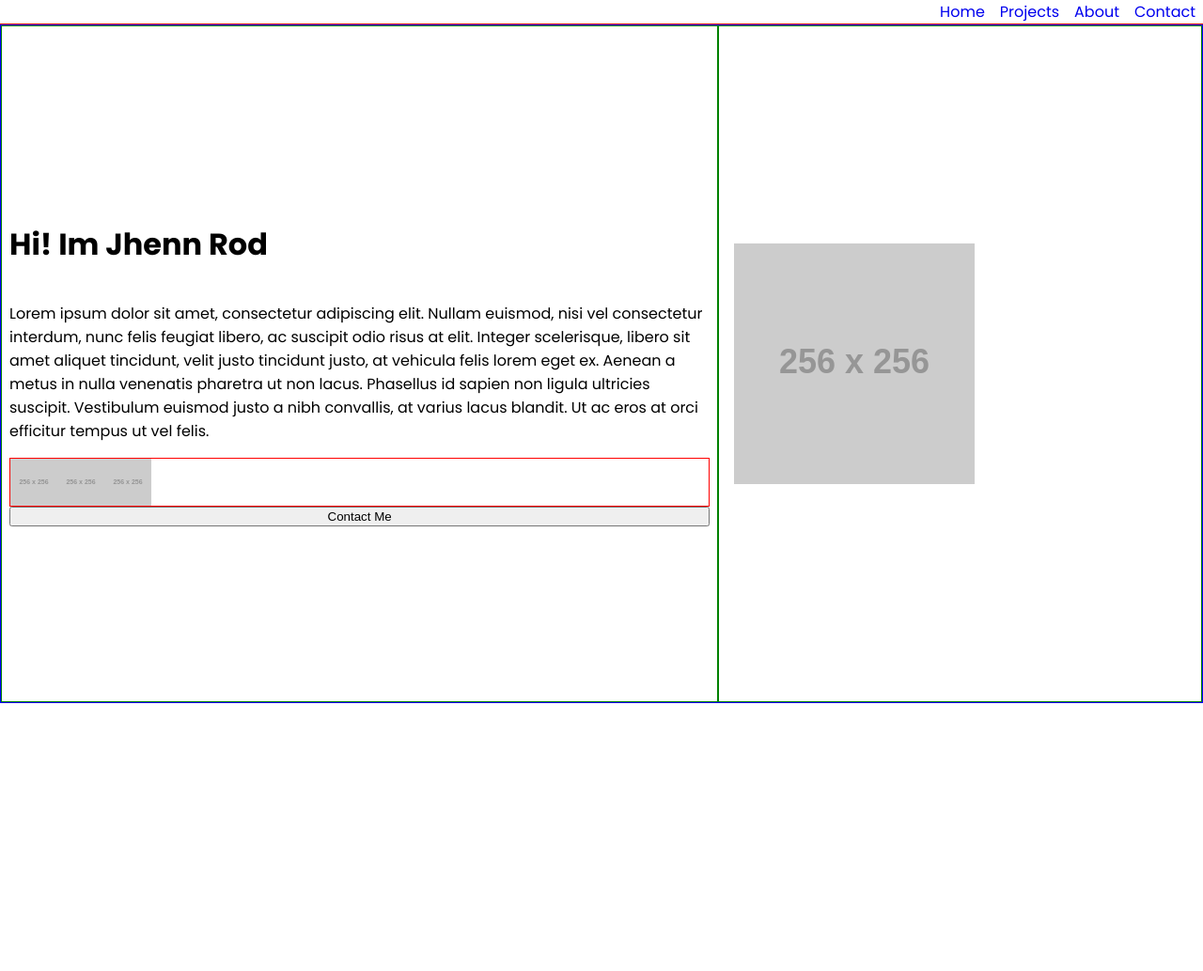
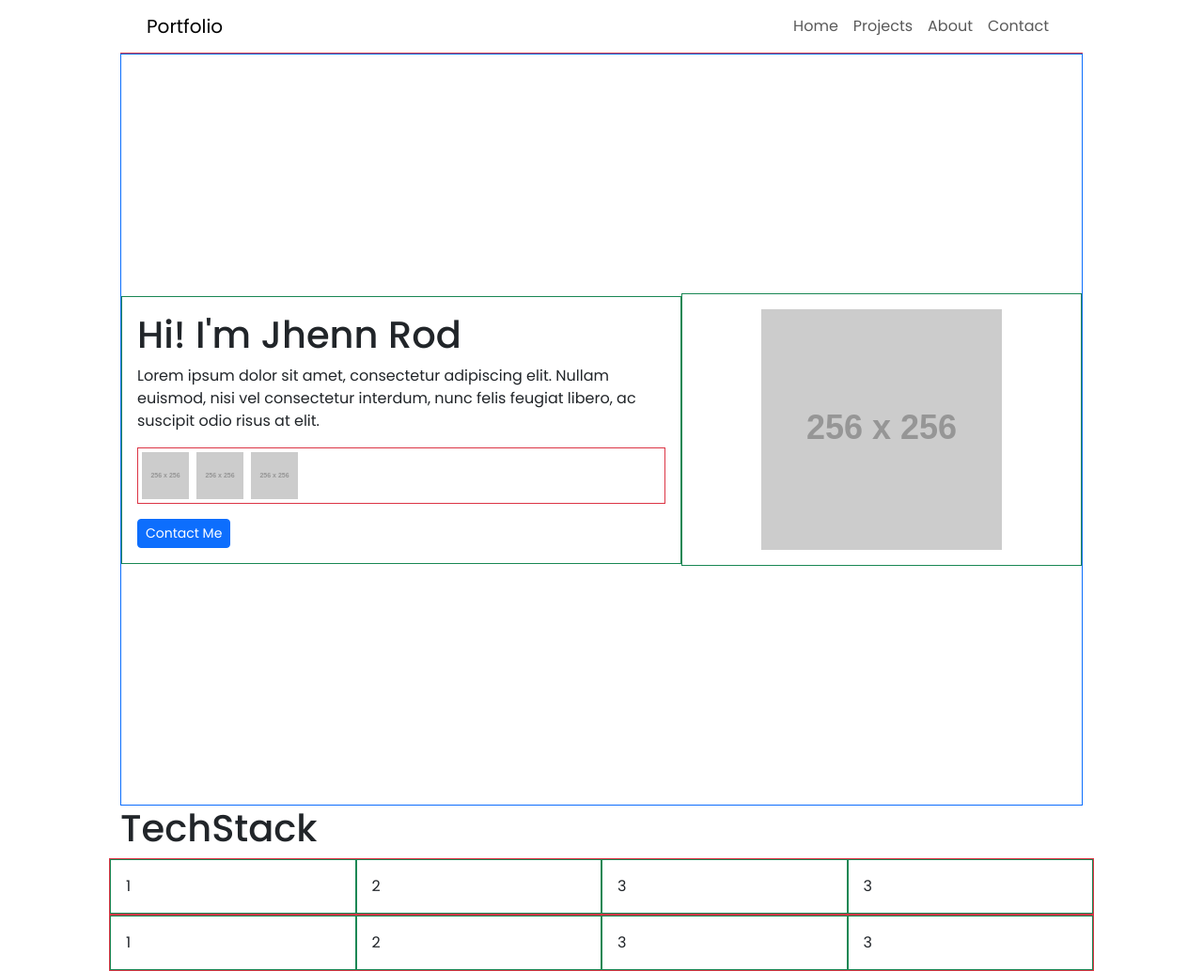
Before and after one commit to Wise-394/Wise-394.github.io, a plain HTML site: page index.html in a window 1280 px wide. Shown: the whole page at 94% size. Before the commit the page ends 800 px from the top, so only its background shows below. Drawn offline with nearby package versions, Linux system fonts and the light colour scheme; placeholder pictures from the web are drawn by us.

Commit message:
changed to bootstrap

```diff
--- a/index.html
+++ b/index.html
@@ -10,37 +10,81 @@
     <link rel="preconnect" href="https://fonts.gstatic.com" crossorigin>
     <link href="https://fonts.googleapis.com/css2?family=Poppins:wght@100;200;300;400;500;600;700;800;900&display=swap" rel="stylesheet">
 
-    <!-- External CSS -->
+    <!-- Bootstrap CSS -->
+    <link href="https://cdn.jsdelivr.net/npm/bootstrap@5.3.0/dist/css/bootstrap.min.css" rel="stylesheet">
+
+    <!-- Custom Styles -->
     <link rel="stylesheet" href="styles.css">
 </head>
 <body>
 
     <!-- Navigation -->
     <header>
-        <nav class="navbar">
-            <a href="#" class="nav_item">Home</a>
-            <a href="#" class="nav_item">Projects</a>
-            <a href="#" class="nav_item">About</a>
-            <a href="#" class="nav_item">Contact</a>
+        <nav class="navbar navbar-expand-md border-bottom border-danger">
+            <div class="container-fluid">
+                <!-- Brand / Logo (Optional) -->
+                <a class="navbar-brand" href="#">Portfolio</a>
+
+                <!-- Hamburger Button -->
+                <button class="navbar-toggler" type="button" data-bs-toggle="collapse" data-bs-target="#navbarNav">
+                    <span class="navbar-toggler-icon"></span>
+                </button>
+
+                <!-- Navigation Links -->
+                <div class="collapse navbar-collapse justify-content-end" id="navbarNav">
+                    <div class="navbar-nav">
+                        <a class="nav-link" href="#">Home</a>
+                        <a class="nav-link" href="#">Projects</a>
+                        <a class="nav-link" href="#">About</a>
+                        <a class="nav-link" href="#">Contact</a>
+                    </div>
+                </div>
+            </div>
         </nav>
     </header>
 
     <!-- Main Content -->
-    <main class="container">
-        <div class="container_item" id="column1">
-            <h1 id ="name">Hi! Im Jhenn Rod</h1>
-            <p id ="description"> Lorem ipsum dolor sit amet, consectetur adipiscing elit. Nullam euismod, nisi vel consectetur interdum, nunc felis feugiat libero, ac suscipit odio risus at elit. Integer scelerisque, libero sit amet aliquet tincidunt, velit justo tincidunt justo, at vehicula felis lorem eget ex. Aenean a metus in nulla venenatis pharetra ut non lacus. Phasellus id sapien non ligula ultricies suscipit. Vestibulum euismod justo a nibh convallis, at varius lacus blandit. Ut ac eros at orci efficitur tempus ut vel felis.</p>
-            <div class="contact_container">
-                <img class = "contact_img" src="https://placehold.co/256x256" alt="Placeholder">
-                <img class = "contact_img" src="https://placehold.co/256x256" alt="Placeholder">
-                <img class = "contact_img" src="https://placehold.co/256x256" alt="Placeholder">
+<main class="container-fluid">
+    <div class="row min-vh-100 border border-primary align-items-center">
+        <!-- Right Column (Image) - Moves Above on Small Screens -->
+        <div class="col-md-5 d-flex justify-content-center align-items-center border border-success p-3 order-1 order-md-2">
+            <img src="https://placehold.co/256x256" class="img-fluid" alt="Profile Image Placeholder">
+        </div>
+
+        <!-- Left Column (Text) -->
+        <div class="col-md-7 d-flex flex-column justify-content-center border border-success p-3 order-2 order-md-1">
+            <h1 id="name">Hi! I'm Jhenn Rod</h1>
+            <p id="description">
+                Lorem ipsum dolor sit amet, consectetur adipiscing elit. Nullam euismod, nisi vel consectetur interdum, nunc felis feugiat libero, ac suscipit odio risus at elit.
+            </p>
+            <div class="d-flex border border-danger">
+                <img class="contact_img m-1" src="https://placehold.co/256x256" alt="Placeholder">
+                <img class="contact_img m-1" src="https://placehold.co/256x256" alt="Placeholder">
+                <img class="contact_img m-1" src="https://placehold.co/256x256" alt="Placeholder">
             </div>
-            <button>Contact Me</button>
+            <button class="btn btn-primary mt-3 btn-sm align-self-start">Contact Me</button>
         </div>
-        <div class="container_item" id="column2">
-            <img src="https://placehold.co/256x256" alt="Profile Image Placeholder">
-        </div>
-    </main>
+    </div>
+</main>
+<section>
+    <h1>TechStack</h1>
+    <div class = "row d-flex border border-danger">
+        <div class = "col-6 col-md-3 border border-success p-3">1</div>
+        <div class = "col-6 col-md-3 border border-success p-3">2</div>
+        <div class = "col-6 col-md-3 border border-success p-3">3</div>
+        <div class = "col-6 col-md-3 border border-success p-3">3</div>
+    </div>
+    <div class = "row d-flex border border-danger">
+        <div class = "col-6 col-md-3 border border-success p-3">1</div>
+        <div class = "col-6 col-md-3 border border-success p-3">2</div>
+        <div class = "col-6 col-md-3 border border-success p-3">3</div>
+        <div class = "col-6 col-md-3 border border-success p-3">3</div>
+    </div>
+</section>
+
+
+    <!-- Bootstrap JavaScript -->
+    <script src="https://cdn.jsdelivr.net/npm/bootstrap@5.3.0/dist/js/bootstrap.bundle.min.js"></script>
 
 </body>
 </html>
--- a/styles.css
+++ b/styles.css
@@ -1,63 +1,47 @@
 /* Global Styles */
 body {
     margin: 0;
-    padding: 0;
+    padding-left: 10%;
+    padding-right: 10%;
     font-family: "Poppins", sans-serif;
 }
 
 /* Navigation Bar */
-nav {
-    display: flex;
-    justify-content: flex-end;
-    align-items: center;
-    border-bottom: 1px solid red;
-}
-
-.nav_item {
-    margin: 0 0.5rem;
-}
-
-a {
-    text-decoration: none;
+.navbar {
+    padding: 0.5rem 1rem;
 }
 
 /* Main Container */
-.container {
-    display: flex;
-    height: 90vh;
-    border: 1px solid blue;
-}
-
-.container_item {
-    display: flex;
-    border: 1px solid green;
+.vh-90 {
+    height: 90vh; /* Keep full viewport height */
 }
 
 /* Left Column */
 #column1 {
-    flex: 1.2;
-    flex-direction: column;
-    justify-content: center;
-    padding: 0.5rem;
+    word-wrap: break-word;
+    overflow-wrap: break-word;
+    white-space: normal;
 }
-#name{
 
+#description {
+    max-width: 100%;
+    word-wrap: break-word;
+    overflow-wrap: break-word;
 }
-#description{
 
-}
-.contact_container{
-    display: flex;
-    border: 1px red solid;
-}
-.contact_img{
+/* Contact Container */
+.contact_img {
     width: 50px;
     height: 50px;
 }
 
-/* Right Column */
-#column2 {
-    flex: 0.8;
-    align-items: center;
-    padding-left: 1rem;
+/* Responsive Design */
+@media (max-width: 768px) {
+    .vh-90 {
+        height: auto; /* Adjust height for mobile */
+    }
+    body {
+        padding-left: 3%;
+        padding-right: 3%;
+    }
 }
```
